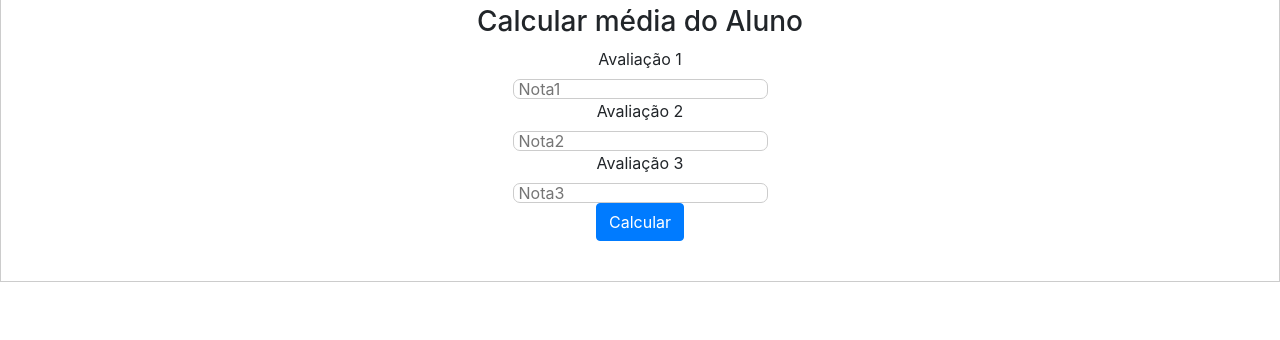
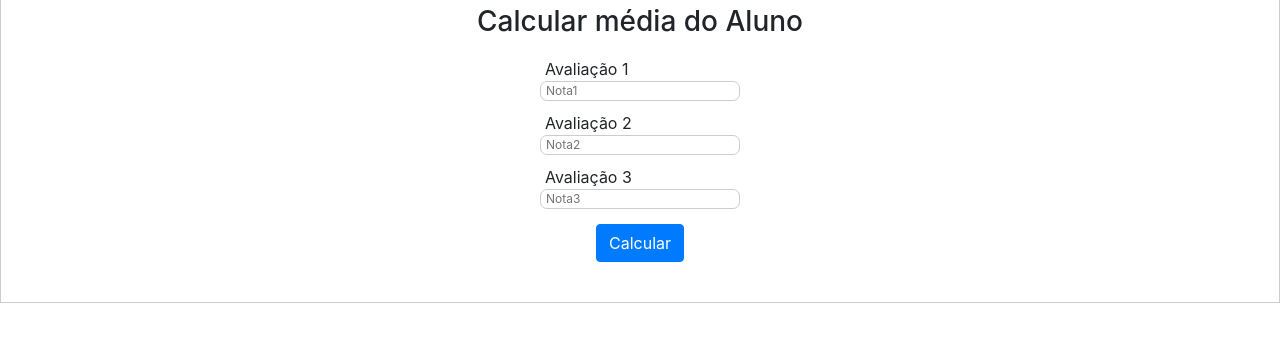
Before and after one commit to breno-facanha/Desafio_Media_3_Numeros, a plain HTML site: page index.html in a window 1280 px wide. Shown: the part 192-532 px from the top of the page. Drawn offline with nearby package versions, Linux system fonts and the light colour scheme.

Commit message:
ajustando no css labels e inputs

```diff
--- a/index.html
+++ b/index.html
@@ -20,6 +20,10 @@
             display: flex;
             align-items: center;
             padding-left: 15px;
+        }
+
+        label{
+            margin: 0px;
         }
         .container-notas{
             padding: 40px;
@@ -44,6 +48,8 @@
             flex-direction: column;
             align-items: center;
             justify-content: center;
+
+            margin-top: 20px;
         }
 
 
@@ -58,7 +64,25 @@
             border-radius: 7px;
             padding-left: 5px;
             height: 20px;
+            width: 200px;
+            font-size: 12px;
         }
+
+        .avaliacao{
+            display: flex;
+            flex-direction: column;
+            margin-top: 10px;
+        }
+
+        .avaliacao label{
+            margin-left: 5px;
+        }
+
+        button{
+            margin-top: 15px;
+        }
+
+
     </style>
 </head>
 <body>
@@ -69,12 +93,20 @@
         <h1>Desafio JS</h1>
 
         <h3>Calcular média do Aluno</h3>
+        <div class="avaliacao">
             <label for="nota1">Avaliação 1</label>
             <input type="text" name="nota1" id="nota1" placeholder="Nota1">
+        </div>
+
+        <div class="avaliacao">
             <label for="nota2">Avaliação 2</label>
             <input type="text" name="nota2" id="nota2" placeholder="Nota2">
+        </div>
+        <div class="avaliacao">
             <label for="nota3">Avaliação 3</label>
             <input type="text" name="nota3" id="nota3" placeholder="Nota3">
+        </div>
+
         <button class="btn btn-primary" onclick="calcularMedia()">Calcular</button>
     </div>
 
```
Lines whose indentation alone changed are shown as unchanged.
